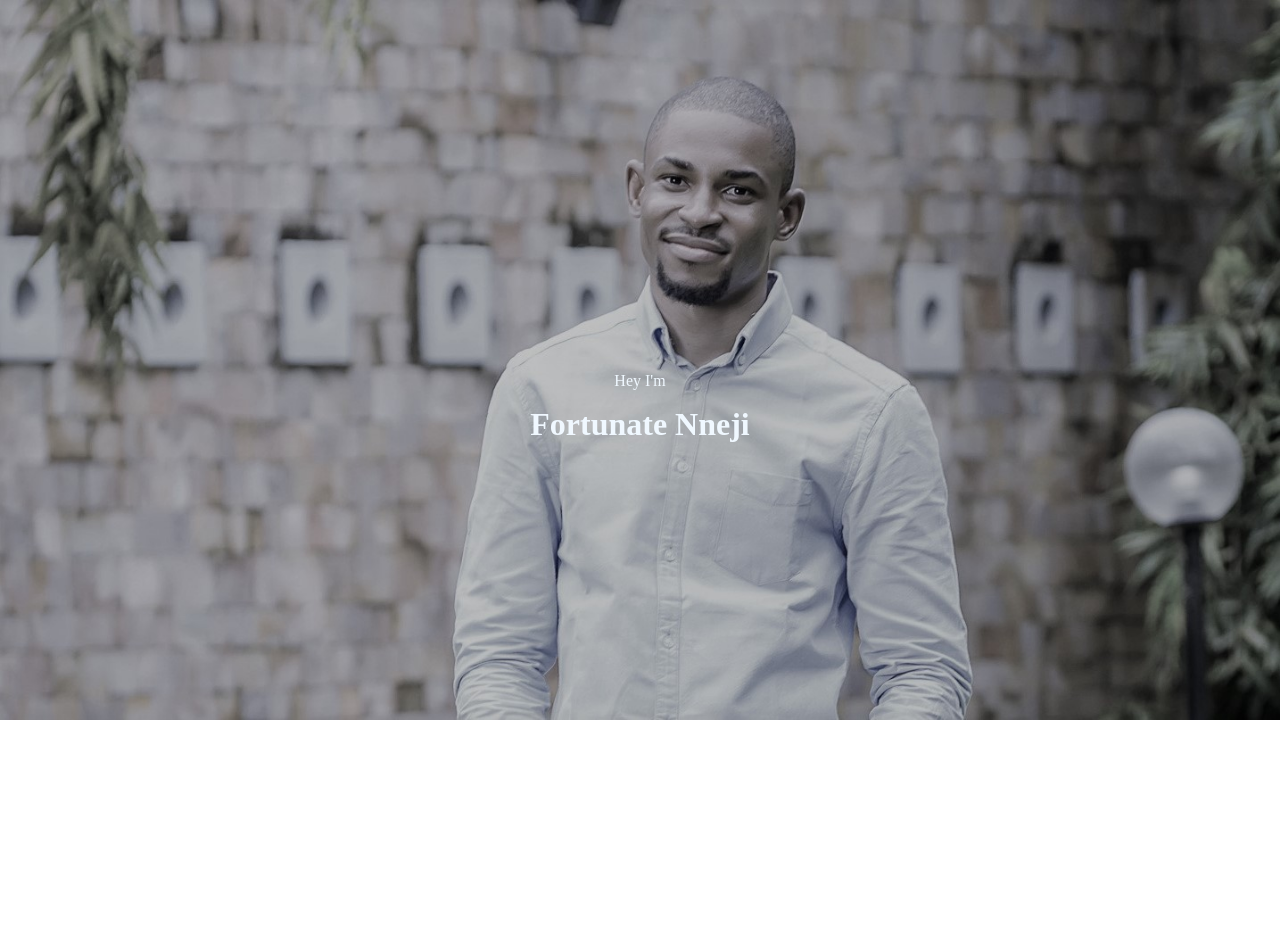
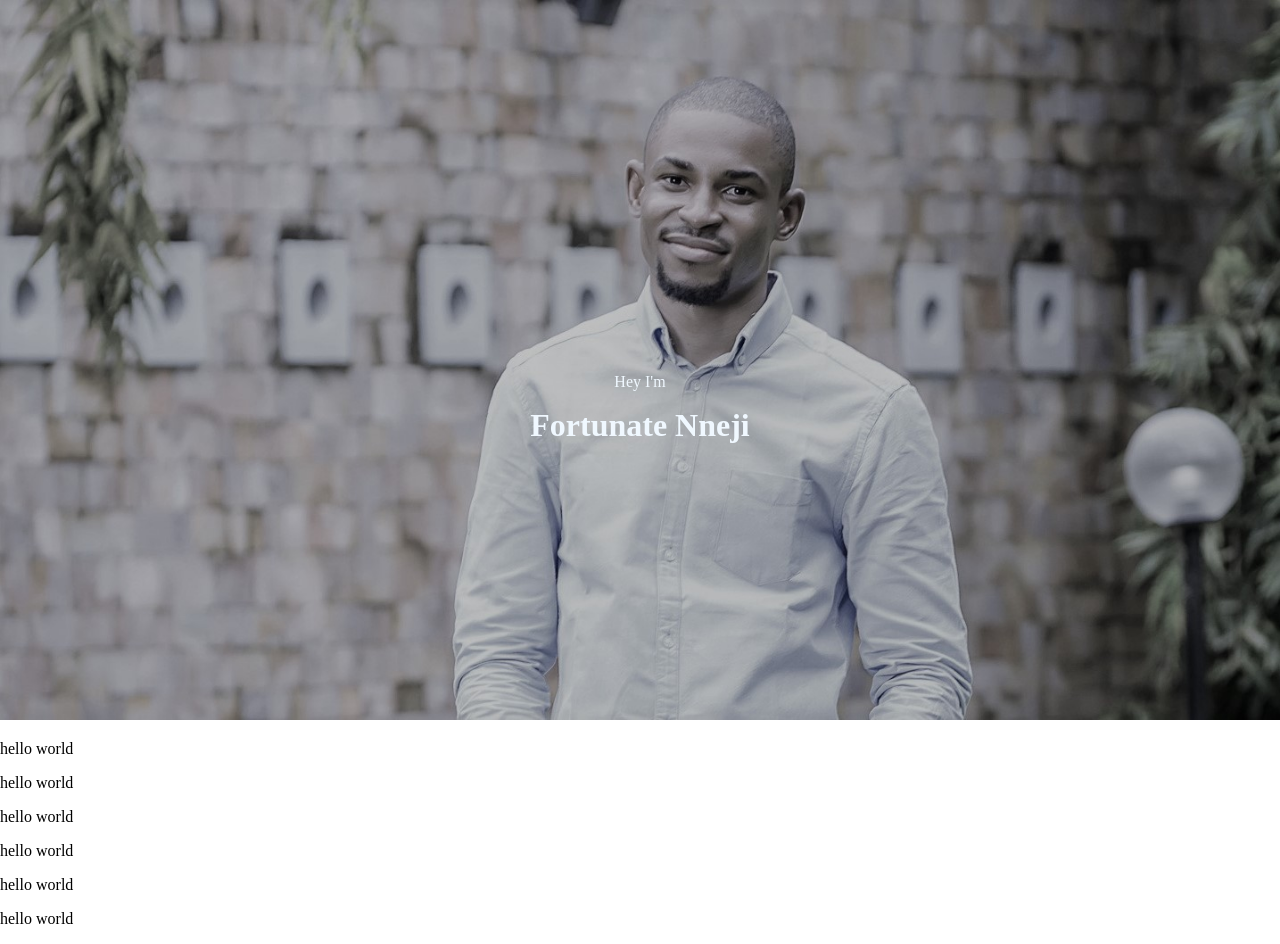
Before and after one commit to formijin/CV, a plain HTML site: page index.html in a window 1280 px wide. Before the commit the page ends 800 px from the top, so only its background shows below. Drawn offline with Linux system fonts and the light colour scheme.

Commit message:
fixed images

```diff
--- a/index.html
+++ b/index.html
@@ -16,6 +16,14 @@
         </div>
 
     </div>
+    <div>
+        <p>hello world</p>
+        <p>hello world</p>
+        <p>hello world</p>
+        <p>hello world</p>
+        <p>hello world</p>
+        <p>hello world</p>
+    </div>
 
     <!-- <form action="mailto:formijin4lyph@yahoo.com" method="post" enctype="text/plain">
         <label for="">Your name</label>
--- a/styles.css
+++ b/styles.css
@@ -1,6 +1,5 @@
 .bannerImage{
     width: 100%;
-    position:absolute;
     z-index: -1;
 }
 .titleGroup{
@@ -8,12 +7,11 @@
   top: 50%;
   left: 50%;
   transform: translate(-50%, -50%);
-  /* display: inline-block; */
-    text-align: center;
+  text-align: center;
   color: aliceblue;
 }
 .banner{
-  height:max-content;
+
 }
   body{
   margin: 0px;
@@ -22,5 +20,5 @@ h2{
   margin: 0px;
 }
 h1{
-  margin: 1px;
+  margin: 0px;
 }
```
